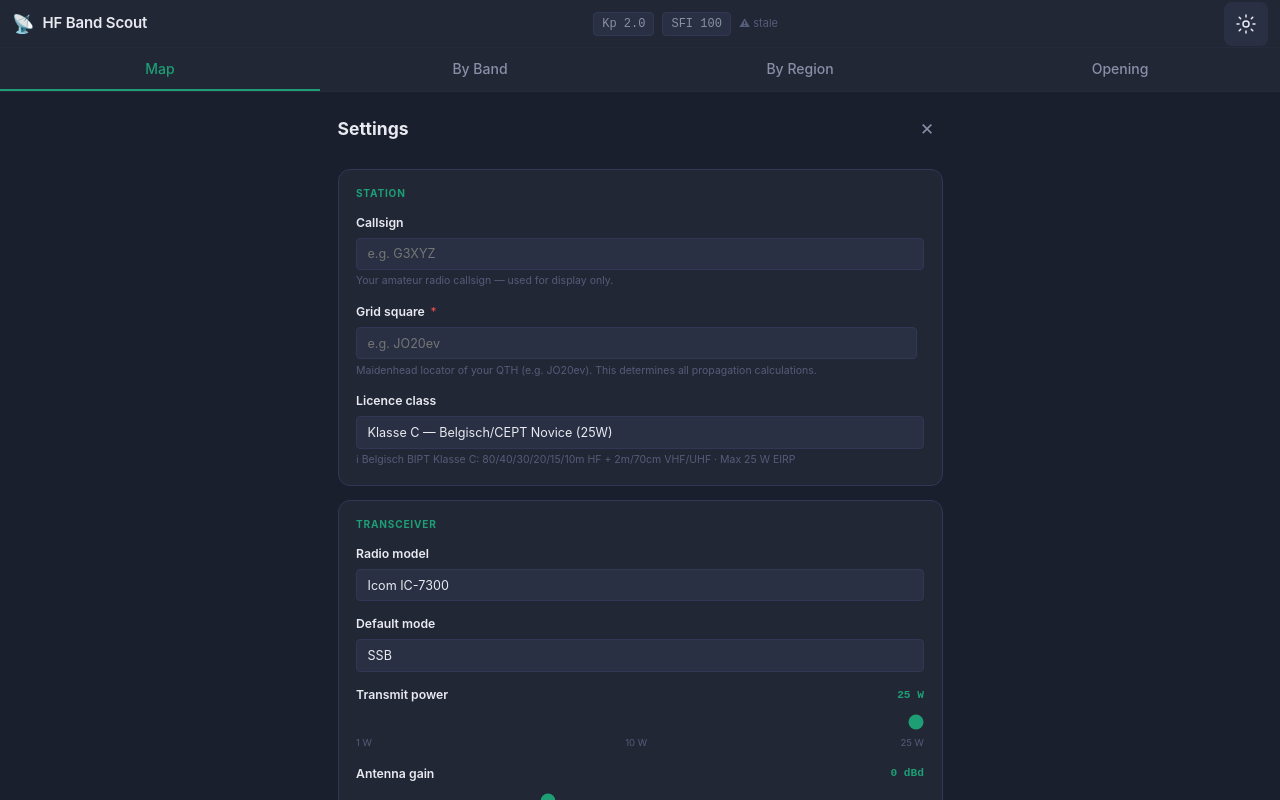
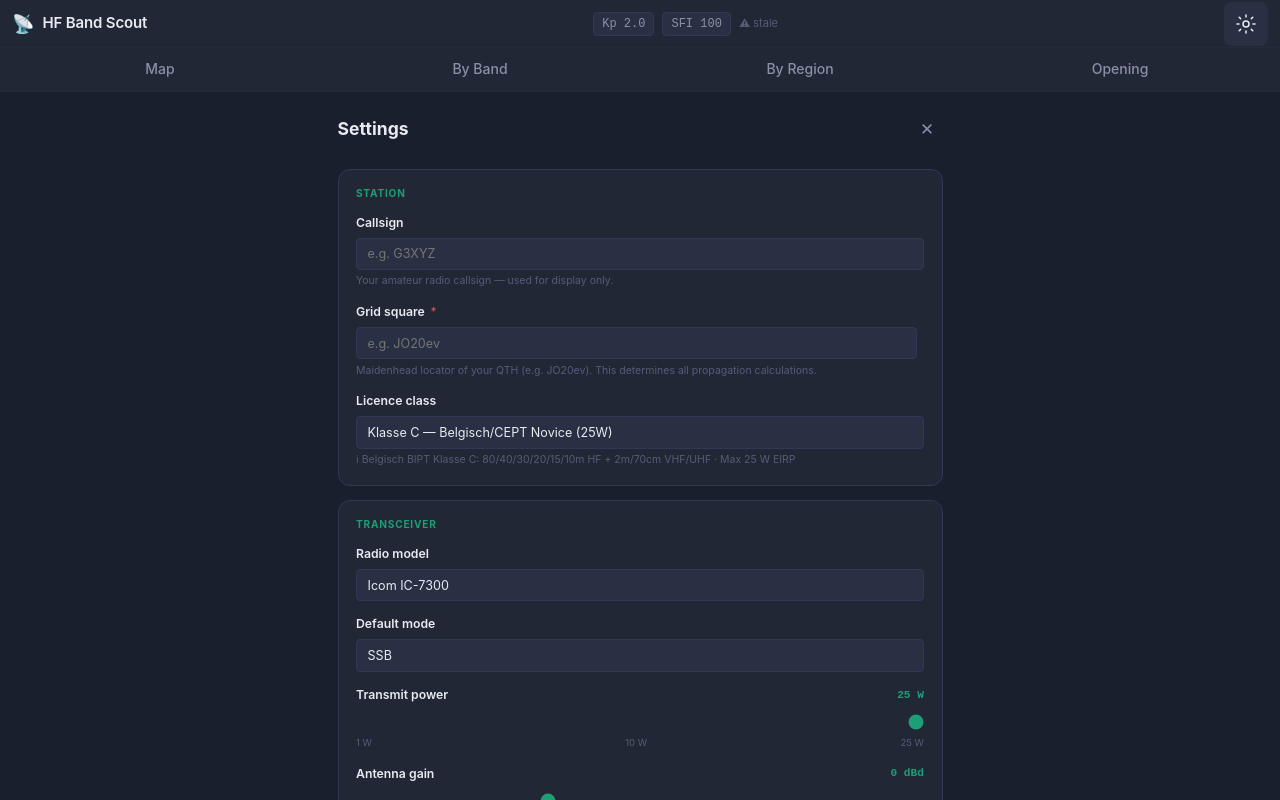
Before and after one commit to ON3VZ/BandScout, a plain HTML site: page index.html in a window 1280 px wide. Drawn offline with Linux system fonts and the light colour scheme; no server answers.

Commit message:
Update layout.css

```diff
--- a/css/layout.css
+++ b/css/layout.css
@@ -95,7 +95,7 @@
 
 .nav-tab:hover { color: var(--text-primary); }
 
-.nav-tab.active {
+.nav-tab.is-active {
   color: var(--accent-primary);
   border-bottom-color: var(--accent-primary);
 }
```
